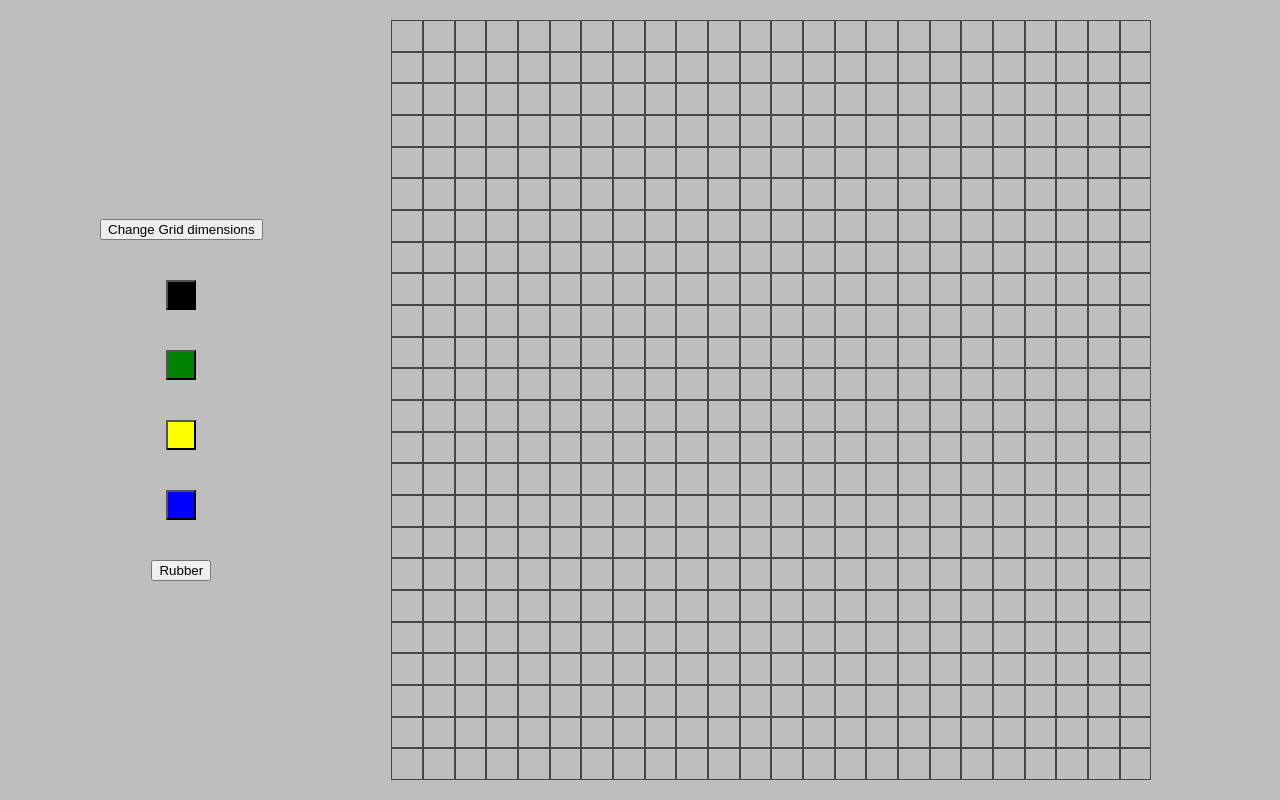
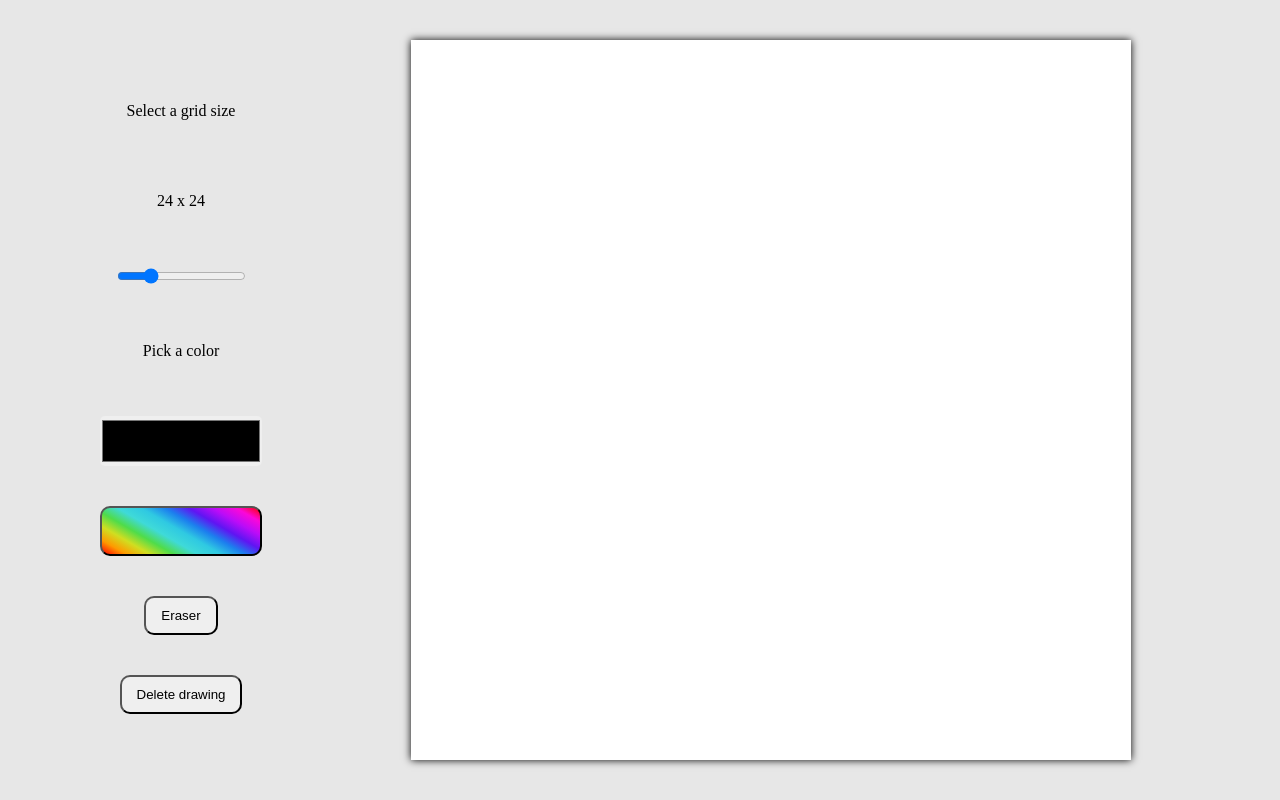
Before and after one commit to AndreaDeBonis/EtchASketch, a plain HTML site: page index.html in a window 1280 px wide. Drawn offline with Linux system fonts and the light colour scheme.

Commit message:
feat: added color picker and rainbow mode

```diff
--- a/index.html
+++ b/index.html
@@ -9,12 +9,18 @@
 </head>
 <body>
     <div class="tools">
-    <button onclick="createGrid(prompt('Insert grid dimensions'))"> Change Grid dimensions</button>
-    <button style="background-color: black; width: 30px; height: 30px;" onclick="changeColor('black')"> </button>
-    <button style="background-color: green; width: 30px; height: 30px;" onclick="changeColor('green')"> </button>
-    <button style="background-color: yellow; width: 30px; height: 30px;" onclick="changeColor('yellow')"> </button>
-    <button style="background-color: blue; width: 30px; height: 30px;" onclick="changeColor('blue')"> </button>
-    <button onclick="changeColor('inherit')"> Rubber </button>
+    <p>Select a grid size</p>
+    <p id="gridSizeValue">24 x 24</p>
+    <input type="range" min="1" max="100" value="24" class="slider" id="gridSizeSlider">
+    <p>Pick a color</p>
+    <input type="color" id="colorPicker">
+    <!-- <button class="color" style="background-color: black; " onclick="changeColor('black')"> </button>
+    <button class='color' style="background-color: green; " onclick="changeColor('green')"> </button>
+    <button class='color' style="background-color: yellow; " onclick="changeColor('yellow')"> </button>
+    <button class='color' style="background-color: blue; " onclick="changeColor('blue')"> </button> -->
+    <button class='color' id="rainbow"; " onclick="changeColor('rainbow')"> </button>
+    <button onclick="changeColor('inherit')"> Eraser </button>
+    <button onclick="createGrid()"> Delete drawing </button>
     </div>
     <div class="container">
     </div>
--- a/resources/script.js
+++ b/resources/script.js
@@ -1,30 +1,72 @@
 const body = document.querySelector('body')
+
+let currentGrid = 24
 let container = document.querySelector('.container')
 let color = 'black'
-let mouseDown = 0;
+let mouseDown = false;
+let rainbowMode = false;
+
+const gridSizeValue = document.getElementById('gridSizeValue')
+const gridSizeSlider = document.getElementById('gridSizeSlider')
+const colorPicker = document.getElementById('colorPicker')
+
 document.body.onmousedown = function() {
-  mouseDown = 1;
+  mouseDown = true;
 }
 document.body.onmouseup = function() {
-  mouseDown = 0;
+  mouseDown = false;
 }
 
+gridSizeSlider.onmousemove = (e) => updateGridSizeValue(e.target.value)
+gridSizeSlider.onchange = (e) => createGrid(e.target.value)
+colorPicker.oninput = (e) => changeColor(e.target.value)
+
 function changeColor(newColor) {
-    color = newColor
+    if(newColor == 'rainbow') {
+        rainbowMode = true
+    }
+    else {
+        rainbowMode = false
+        color = newColor
+    }
+
 }
 
-function animateGrid () {
+function updateGridSizeValue(size) {
+    gridSizeValue.innerHTML= `${size} x ${size}`
+}
+/* function animateGrid () {
     const squares = document.querySelectorAll('.gridElement')
 squares.forEach(div => {
     div.addEventListener('mouseover', e => {
-    if(mouseDown==1) {
+    if(mouseDown) {
     e.target.style.backgroundColor = color}
 })
+div.addEventListener('mousedown', e => {
+    e.target.style.backgroundColor = color
 })
-}
+})
+} */
+
+function activateGrid() {
+    const table = document.querySelector('.container')
+    table.addEventListener('mouseover', e => {
+        if(mouseDown) {
+            if(rainbowMode) {
+                color = `rgb(${Math.random() * 256}, ${Math.random() * 256}, ${Math.random() * 256})`
+            }
+        e.target.style.backgroundColor = color}
+    })
+    table.addEventListener('mousedown', e => {
+        if(rainbowMode) {
+            color = `rgb(${Math.random() * 256}, ${Math.random() * 256}, ${Math.random() * 256})`
+        }
+        e.target.style.backgroundColor = color
+})}
 
 
-function createGrid (x) {
+function createGrid (x = currentGrid) {
+    currentGrid = x
     container.remove()
     container = document.createElement('div')
     container.classList.add('container')
@@ -37,9 +79,8 @@ for (let index = 0; index <  x; index++) {
         let gridElement = document.createElement('div')
         gridElement.classList.add('gridElement')
         row.appendChild(gridElement)
-    }
-}
-animateGrid()
+    }}
+    activateGrid()
 }
 
-createGrid(24)
+createGrid(currentGrid)
--- a/resources/style.css
+++ b/resources/style.css
@@ -2,9 +2,22 @@ body {
     height: 100vh;
     margin: 0;
     padding: 0;
-    background-color: rgb(190, 190, 190);
+    background-color: rgb(231, 231, 231);
     display: flex;
 }
+
+button {
+    border-radius: 10px;
+    padding: 10px 15px;
+}
+
+button:hover {
+    scale: 1.1;
+    transition: 0.1s;
+    color: rgb(231, 231, 231);
+    background-color: black;
+}
+
 
 .tools {
     display: flex;
@@ -15,11 +28,20 @@ body {
     margin-left: 100px;
 }
 
+.color {
+    width: 162px;
+    height: 50px;
+}
+
+
 .container {
-    padding: 20px;
-    width: 100vh;
-    margin: auto;
+    padding: 0;
+    aspect-ratio: 1/1;
+    margin: 40px auto;
     box-sizing: border-box;
+    border: 0;
+    box-shadow: 0 0px 8px ;
+    background-color: white;
 }
 
 .row {
@@ -38,8 +60,7 @@ body {
     margin: 0;
     flex: 1 1 0;
     aspect-ratio: 1/1;
-    border: 1px solid rgb(70, 70, 70);
-    min-width: 0;
+    border: 0;
     height: auto;
     box-sizing: border-box;
 }
@@ -47,3 +68,38 @@ body {
 .backgroundColor {
     background-color: rgb(0, 0, 0);
 }
+
+#gridSizeSlider {
+
+}
+
+#rainbow {
+    background: linear-gradient(
+        30deg,
+        rgba(255, 0, 0, 1) 0%,
+        rgba(255, 154, 0, 1) 10%,
+        rgba(208, 222, 33, 1) 20%,
+        rgba(79, 220, 74, 1) 30%,
+        rgba(63, 218, 216, 1) 40%,
+        rgba(47, 201, 226, 1) 50%,
+        rgba(28, 127, 238, 1) 60%,
+        rgba(95, 21, 242, 1) 70%,
+        rgba(186, 12, 248, 1) 80%,
+        rgba(251, 7, 217, 1) 90%,
+        rgba(255, 0, 0, 1) 100%)
+}
+
+#colorPicker {
+    padding: 0px;
+    border: 0px;
+    width: 162px;
+    height: 50px;
+    flex: 0 0 1;
+    border-radius: 5px;
+
+}
+
+#colorPicker:hover {
+    scale: 1.1;
+    transition: 0.1s;
+}
```
